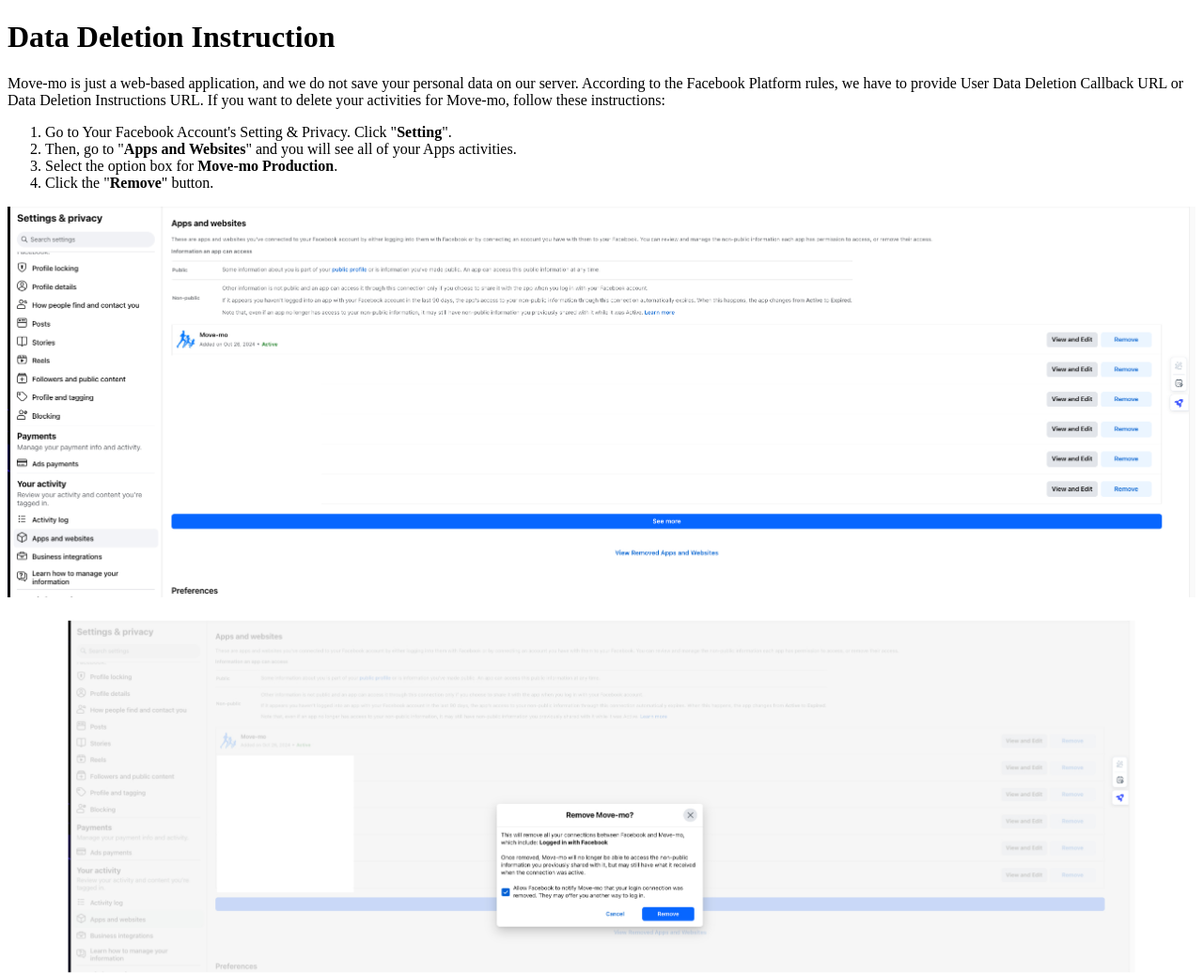
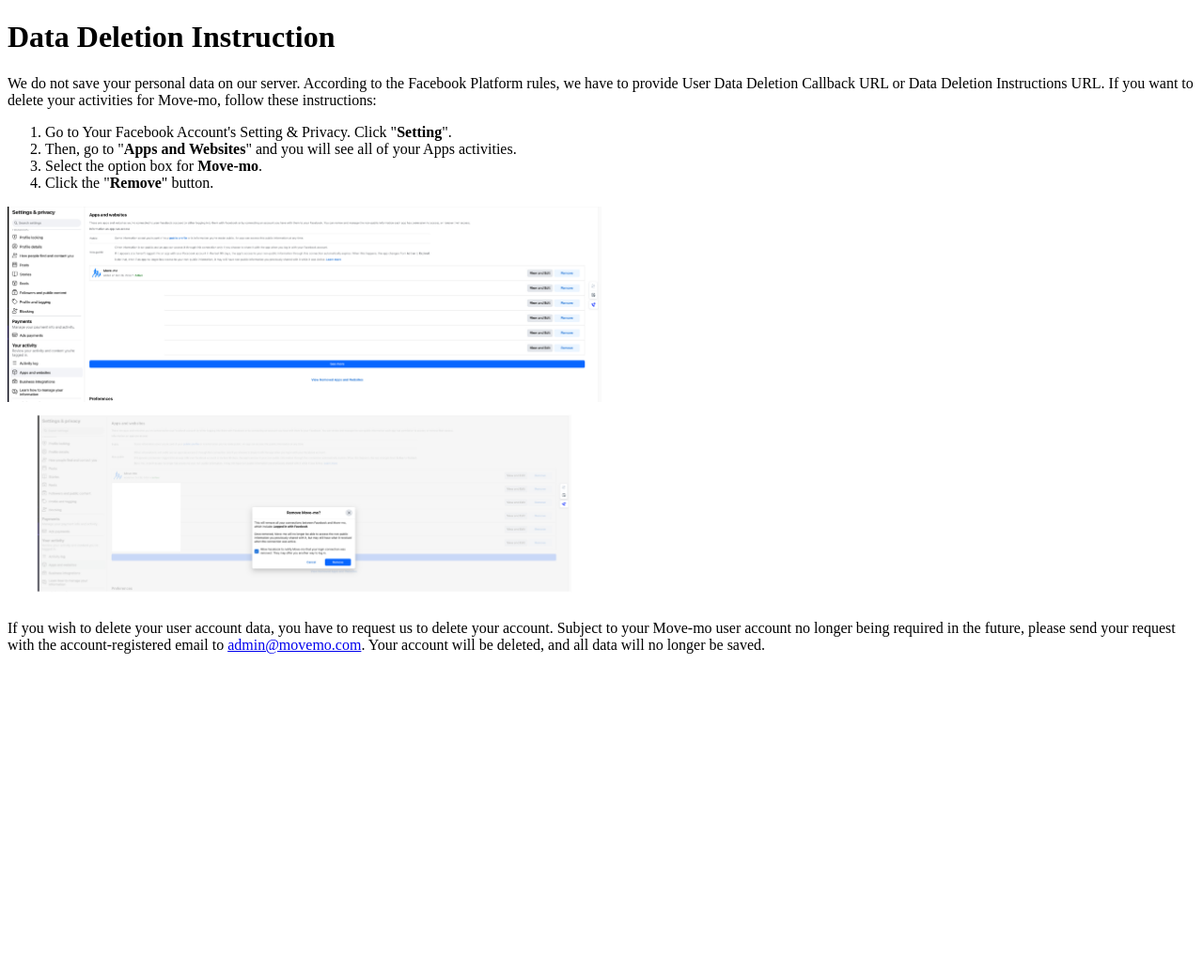
Before and after one commit to bahaafathi/bahaafathi.github.io, a plain HTML site: page index.html in a window 1280 px wide. Shown: the top 1036 px of the page at 94% size. After the commit the page ends 800 px from the top, so only its background shows below. Drawn offline with Linux system fonts and the light colour scheme.

Commit message:
Remove some text

```diff
--- a/index.html
+++ b/index.html
@@ -8,19 +8,19 @@
 <body>
     <h1>Data Deletion Instruction</h1>
     <p>
-        Move-mo is just a web-based application, and we do not save your personal data on our server. According to the Facebook Platform rules, we have to provide User Data Deletion Callback URL or Data Deletion Instructions URL. If you want to delete your activities for Move-mo, follow these instructions:
+        We do not save your personal data on our server. According to the Facebook Platform rules, we have to provide User Data Deletion Callback URL or Data Deletion Instructions URL. If you want to delete your activities for Move-mo, follow these instructions:
     </p>
     <ol>
         <li>Go to Your Facebook Account's Setting &amp; Privacy. Click "<strong>Setting</strong>".</li>
         <li>Then, go to "<strong>Apps and Websites</strong>" and you will see all of your Apps activities.</li>
-        <li>Select the option box for <strong>Move-mo Production</strong>.</li>
+        <li>Select the option box for <strong>Move-mo</strong>.</li>
         <li>Click the "<strong>Remove</strong>" button.</li>
     </ol>
 
     <!-- Adding Image -->
-    <img src="assets/fb1.jpg" alt="Facebook Settings Screenshot" style="max-width:100%; height:auto;">
+    <img src="assets/fb1.jpg" alt="Facebook Settings Screenshot" style="max-width:50%; height:auto;">
     <!-- Adding Image -->
-    <img src="assets/fb2.jpg" alt="Facebook Settings Screenshot" style="max-width:100%; height:auto;">
+    <img src="assets/fb2.jpg" alt="Facebook Settings Screenshot" style="max-width:50%; height:auto;">
 
     <p>
         If you wish to delete your user account data, you have to request us to delete your account. Subject to your Move-mo user account no longer being required in the future, please send your request with the account-registered email to
```
